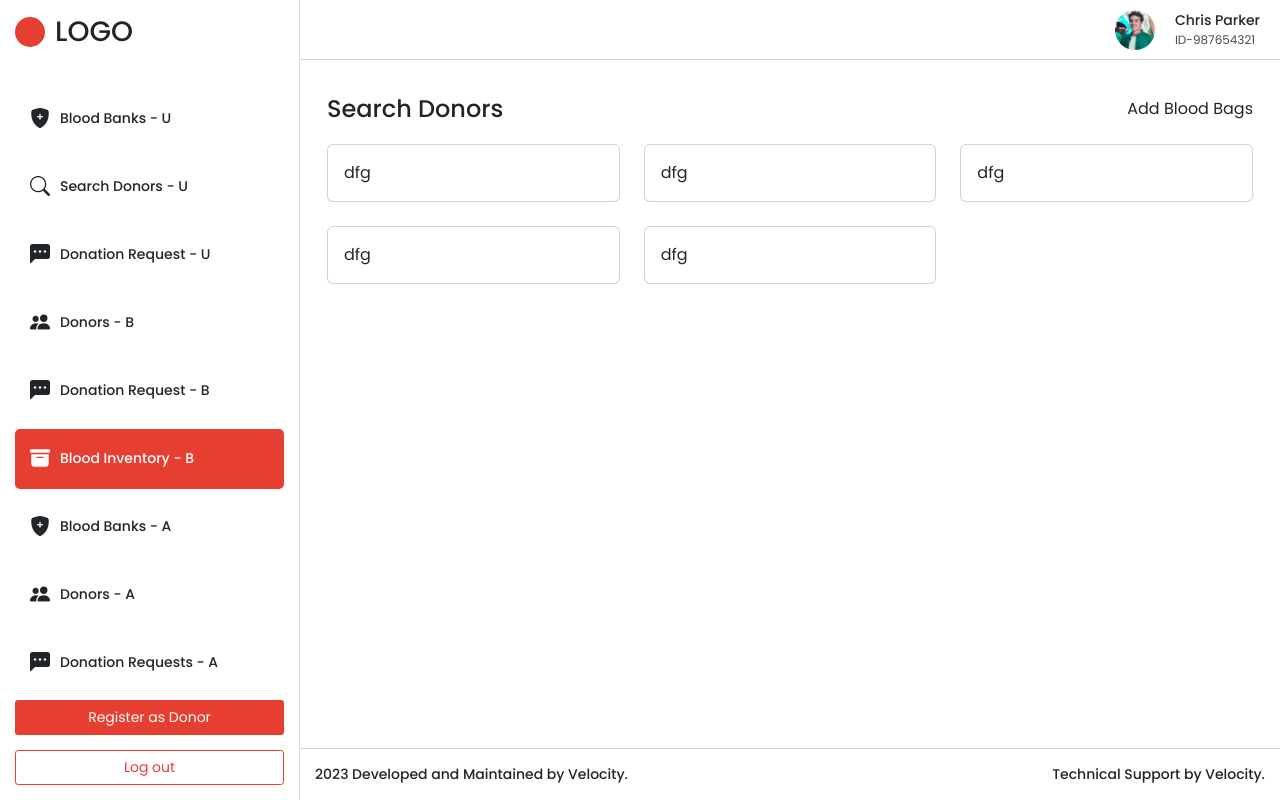
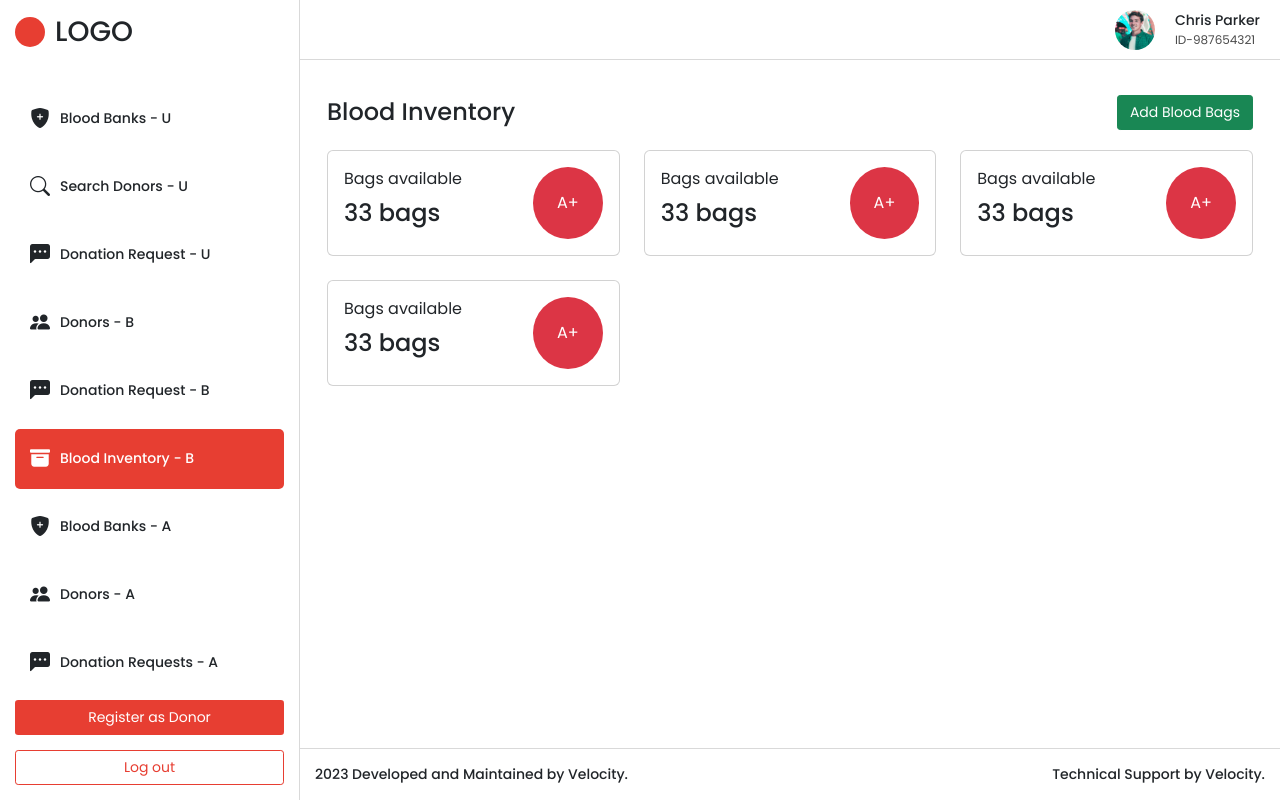
Before and after one commit to archit-chauhan-velsof/blood-bank, a React (Vite) app: page /bloodinventorybankuser in a window 1280 px wide. Built offline with nearby package versions, Linux system fonts and the light colour scheme.

Commit message:
completed ui and icons

```diff
--- a/public/assets/css/main.css
+++ b/public/assets/css/main.css
@@ -54,6 +54,12 @@ img {
 
 /* /RESET CSS */
 /* COMMON CSS */
+
+.action-button-success{
+  background-color: #25b800;
+  color: #fff;
+}
+
 .form-group {
   margin-bottom: 15px;
 }
--- a/src/pages/admin/BloodbanksAdmin.jsx
+++ b/src/pages/admin/BloodbanksAdmin.jsx
@@ -11,9 +11,10 @@ const BloodBanksAdmin = () => {
             headers: {
                 'Authorization': 'Bearer ' + token
             }
-        }).then((res) =>{
+        }).then((res) => {
             console.log(res.data.data);
-            setBloodBanks(res?.data?.data)}).catch((err) => console.log(err));
+            setBloodBanks(res?.data?.data)
+        }).catch((err) => console.log(err));
     }, [])
     return (
         <>
@@ -26,18 +27,10 @@ const BloodBanksAdmin = () => {
                     <div className="heading-area">
                         <h1 className="page-title">Blood Banks</h1>
                         <div className="action-area">
-                                    <div className="item">
-                                        <label htmlFor="state">State</label>
-                                        <select name="state" id="state" className="form-select form-select-sm">
-                                            <option value="">None Selected</option>
-                                        </select>
+                            <div className='item'>
+                                <button className='px-5 my-4 btn btn-success'>Export</button>
                             </div>
-                                    <div className="item">
-                                        <label htmlFor="city">City</label>
-                                        <select name="city" id="city" className="form-select form-select-sm">
-                                            <option value="">None Selected</option>
-                                        </select>
-                                    </div>
+                            <button className='px-5 my-4 btn btn-danger'>Add Blood Bank</button>
                         </div>
                     </div>
 
@@ -63,10 +56,9 @@ const BloodBanksAdmin = () => {
                                                 <td>{e?.attributes?.city}</td>
                                                 <td>{e?.attributes?.state}</td>
                                                 <td>{e?.attributes?.address}</td>
-                                                        <td>
-                                                            <Link to="#" className="img-icon">
-                                                                <img src="assets/images/question-icon.svg" alt="User" />
-                                                            </Link>
+                                                <td className='d-flex gap-3'>
+                                                    <i class="bi bi-trash3 text-danger"></i>
+                                                    <i class="bi bi-pencil-square"></i>
                                                 </td>
                                             </tr>
                                         );
@@ -79,10 +71,9 @@ const BloodBanksAdmin = () => {
                                     <td>City 1</td>
                                     <td>New Delhi</td>
                                     <td>E 23, Sector 63 Rd, E Block, Sector 63, Noida</td>
-                                            <td>
-                                                <Link to="#" className="img-icon">
-                                                    <img src="assets/images/question-icon.svg" alt="User" />
-                                                </Link>
+                                    <td className='d-flex gap-3'>
+                                        <i class="bi bi-trash3 text-danger"></i>
+                                        <i class="bi bi-pencil-square"></i>
                                     </td>
                                 </tr>
                             </tbody>
--- a/src/pages/admin/DonationRequestsAdmin.jsx
+++ b/src/pages/admin/DonationRequestsAdmin.jsx
@@ -8,14 +8,9 @@ const DonationRequestsAdmin = () => {
       <div className="container-fluid">
 
         <div className="heading-area">
-          <h1 className="page-title">Donors</h1>
+          <h1 className="page-title">Donation Requests</h1>
           <div className="action-area">
-            <div className="item">
-              <label htmlFor="city">City</label>
-              <select name="city" id="city" className="form-select form-select-sm">
-                <option value="">None Selected</option>
-              </select>
-            </div>
+            <button className='px-5 my-4 btn btn-success'>Export</button>
           </div>
         </div>
 
--- a/src/pages/admin/DonorsAdmin.jsx
+++ b/src/pages/admin/DonorsAdmin.jsx
@@ -10,12 +10,7 @@ const DonorsAdmin = () => {
         <div className="heading-area">
           <h1 className="page-title">Donors</h1>
           <div className="action-area">
-            <div className="item">
-              <label htmlFor="city">City</label>
-              <select name="city" id="city" className="form-select form-select-sm">
-                <option value="">None Selected</option>
-              </select>
-            </div>
+            <button className='px-5 my-4 btn btn-success'>Export</button>
           </div>
         </div>
 
@@ -40,10 +35,9 @@ const DonorsAdmin = () => {
                 <td>Uttar Pradesh</td>
                 <td>Noida</td>
                 <td>E 23, Sector 63 Rd, E Block, Sector 63, Noida</td>
-                <td>
-                  <Link to="#" className="img-icon">
-                    <img src="assets/images/question-icon.svg" alt="User" />
-                  </Link>
+                <td className='d-flex gap-3'>
+                  <i class="bi bi-trash3 text-danger"></i>
+                  <i class="bi bi-pencil-square"></i>
                 </td>
               </tr>
               <tr>
@@ -53,10 +47,9 @@ const DonorsAdmin = () => {
                 <td>Uttar Pradesh</td>
                 <td>Noida</td>
                 <td>E 23, Sector 63 Rd, E Block, Sector 63, Noida</td>
-                <td>
-                  <Link to="#" className="img-icon">
-                    <img src="assets/images/question-icon.svg" alt="User" />
-                  </Link>
+                <td className='d-flex gap-3'>
+                  <i class="bi bi-trash3 text-danger"></i>
+                  <i class="bi bi-pencil-square"></i>
                 </td>
               </tr>
               <tr>
--- a/src/pages/blood-bank-user/BloodInventoryBankUser.jsx
+++ b/src/pages/blood-bank-user/BloodInventoryBankUser.jsx
@@ -7,46 +7,84 @@ const BloodInventoryBankUser = () => {
       <div className="container-fluid">
 
         <div className="heading-area">
-          <h1 className="page-title">Search Donors</h1>
-          <div className="action-area">Add Blood Bags</div>
-        </div>
-
-        <div className="container px-0">
-          <div className="row">
-            <div className="col-md-4 mb-4">
-              <div className="card">
-                <div className="card-body">dfg</div>
-              </div>
-            </div>
-            <div className="col-md-4 mb-4">
-              <div className="card">
-                <div className="card-body">dfg</div>
-              </div>
-            </div>
-            <div className="col-md-4 mb-4">
-              <div className="card">
-                <div className="card-body">dfg</div>
-              </div>
-            </div>
-            <div className="col-md-4 mb-4">
-              <div className="card">
-                <div className="card-body">dfg</div>
-              </div>
-            </div>
-            <div className="col-md-4 mb-4">
-              <div className="card">
-                <div className="card-body">dfg</div>
-              </div>
-            </div>
+          <h1 className="page-title">Blood Inventory</h1>
+          <div className="action-area">
+            <button className="btn btn-success">Add Blood Bags</button>
           </div>
         </div>
 
 
 
+        <div className="container px-0">
+          <div className="row row-cols-1 row-cols-md-3 g-4">
+
+            <div className="col">
+              <div className="card h-100">
+                <div className="card-body d-flex justify-content-between">
+                  <div className="d-flex flex-column gap-2">
+                    <span>Bags available</span>
+                    <h4>33 bags</h4>
+                  </div>
+                  <div className="bg-danger rounded-circle p-4 text-white d-flex align-items-center justify-content-center">
+                    A+
+                  </div>
+                </div>
+              </div>
+            </div>
+
+            <div className="col">
+              <div className="card h-100">
+                <div className="card-body d-flex justify-content-between">
+                  <div className="d-flex flex-column gap-2">
+                    <span>Bags available</span>
+                    <h4>33 bags</h4>
+                  </div>
+                  <div className="bg-danger rounded-circle p-4 text-white d-flex align-items-center justify-content-center">
+                    A+
+                  </div>
+                </div>
+              </div>
+            </div>
+
+            <div className="col">
+              <div className="card h-100">
+                <div className="card-body d-flex justify-content-between">
+                  <div className="d-flex flex-column gap-2">
+                    <span>Bags available</span>
+                    <h4>33 bags</h4>
+                  </div>
+                  <div className="bg-danger rounded-circle p-4 text-white d-flex align-items-center justify-content-center">
+                    A+
+                  </div>
+                </div>
+              </div>
+            </div>
+
+            <div className="col">
+              <div className="card h-100">
+                <div className="card-body d-flex justify-content-between">
+                  <div className="d-flex flex-column gap-2">
+                    <span>Bags available</span>
+                    <h4>33 bags</h4>
+                  </div>
+                  <div className="bg-danger rounded-circle p-4 text-white d-flex align-items-center justify-content-center">
+                    A+
+                  </div>
+                </div>
+              </div>
+            </div>
+
+          </div>
+        </div>
+
       </div>
 
 
+
     </div>
+
+
+
   )
 }
 
--- a/src/pages/blood-bank-user/DonationRequestsBankUser.jsx
+++ b/src/pages/blood-bank-user/DonationRequestsBankUser.jsx
@@ -40,6 +40,10 @@ const DonationRequestsBankUser = () => {
                 <td>Uttar Pradesh</td>
                 <td>Noida</td>
                 <td>E 23, Sector 63 Rd, E Block, Sector 63, Noida</td>
+                <td className='d-flex gap-3'>
+                  <i class="bi bi-trash3 text-danger"></i>
+                  <i class="bi bi-check2-circle"></i>
+                </td>
               </tr>
               <tr>
                 <td>Kapil Rawat</td>
@@ -48,6 +52,10 @@ const DonationRequestsBankUser = () => {
                 <td>Uttar Pradesh</td>
                 <td>Noida</td>
                 <td>E 23, Sector 63 Rd, E Block, Sector 63, Noida</td>
+                <td className='d-flex gap-3'>
+                  <i class="bi bi-trash3 text-danger"></i>
+                  <i class="bi bi-check2-circle"></i>
+                </td>
               </tr>
               <tr>
                 <td>Raj Sinha</td>
--- a/src/pages/blood-bank-user/DonorsBankUser.jsx
+++ b/src/pages/blood-bank-user/DonorsBankUser.jsx
@@ -40,10 +40,11 @@ const DonorsBankUser = () => {
                 <td>Uttar Pradesh</td>
                 <td>Noida</td>
                 <td>E 23, Sector 63 Rd, E Block, Sector 63, Noida</td>
-                <td>
-                  <Link to="#" className="img-icon">
-                    <img src="assets/images/question-icon.svg" alt="User" />
-                  </Link>
+                <td className='d-flex gap-3'>
+                  <i class="bi bi-trash3 text-danger"></i>
+                  <i class="bi bi-check2-circle"></i>
+                  <i class="bi bi-pencil-square"></i>
+
                 </td>
               </tr>
               <tr>
--- a/src/pages/user/SearchDonors.jsx
+++ b/src/pages/user/SearchDonors.jsx
@@ -2,8 +2,6 @@ import React from 'react'
 
 const SearchDonors = () => {
   return (
-
-
     <div className="content-wrapper">
 
       <div className="container-fluid">
@@ -77,10 +75,6 @@ const SearchDonors = () => {
 
 
     </div>
-
-
-
-
   )
 }
 
```
Lines whose indentation alone changed are shown as unchanged.
